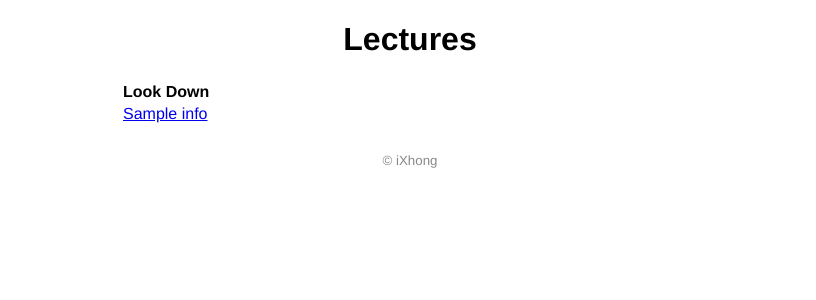
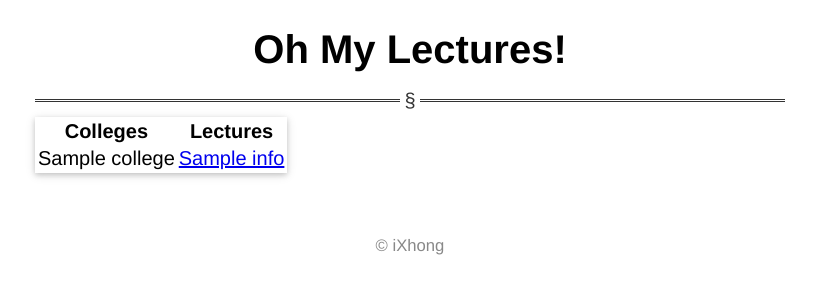
Before and after one commit to iXhong/LectureCollection, a Flask app: template templates/index.html in a window 1280 px wide. Shown: the top 300 px of the page, without its empty margins (230-1046 px from the left). Run offline with Flask 3, Linux system fonts and the light colour scheme; the template is opened without the code that fills it: most values are stand-ins (such as "Sample title", 1, 10 or a date in 2020).

Commit message:
slightly modified

```diff
--- a/static/style.css
+++ b/static/style.css
@@ -1,8 +1,9 @@
 body {
     margin: auto;
-    max-width: 580px;
-    font-size: 16px;
+    max-width: 750px;
+    font-size: 20px;
     font-family: Helvetica, Arial, sans-serif;
+    white-space: nowrap;
 }
 
 /* 页脚 */
@@ -12,23 +13,28 @@ footer {
     text-align: center;
     padding: 10px;
 }
+hr {
+    border: none;
+    border-top: 3px double #333;
+    color: #333;
+    overflow: visible;
+    text-align: center;
+    height: 5px;
+}
 
-.list {
-    list-style-type: none;
-    padding: 0;
-    margin-bottom: 10px;
+hr:after {
+    background: #fff;
+    content: '§';
+    padding: 0 4px;
+    position: relative;
+    top: -13px;
+}
+table {
+    table-layout: auto;
+    margin-bottom: 50px;
     box-shadow: 0 2px 5px 0 rgba(0, 0, 0, 0.16), 0 2px 10px 0 rgba(0, 0, 0, 0.12);
 }
 
-.list li {
-    padding: 12px 24px;
-    border-bottom: 1px solid #ddd;
-}
-
-.list li:last-child {
-    border-bottom:none;
-}
-
-.   list li:hover {
+table tr:hover{
     background-color: #f8f9fa;
 }
--- a/templates/index.html
+++ b/templates/index.html
@@ -6,27 +6,18 @@
     <title>Lecture Collection</title>
 </head>
 <body>
-    <h1 style="text-align: center;">Lectures</h1>
-
-{#    <ul class="list">#}
-{#        {% for info in info_list %}#}
-{#        <li><a href="{{ info.info_link }}" >{{ info.info_text }}</a></li>#}
-{#        {% endfor %}#}
-{#    </ul>#}
-    <table class="fixed_headers">
-        <thead>
-            <tr>
-                <th>Look Down</th>
-            </tr>
-        </thead>
+    <h1 style="text-align: center;">Oh My Lectures!</h1>
+    <hr>
+        <table>
+            <thead><tr><th>Colleges</th><th>Lectures</th></tr></thead>
                 <tbody>
                 {% for info in infos %}
                 <tr>
+                    <td>{{ info["college"] }}</td>
                     <td><a href="{{ info["link"] }}">{{ info["name"] }}</a> </td>
                 </tr>
                 {% endfor %}
                 </tbody>
-
         </table>
     <footer>
         <small>&copy; iXhong </small>
```
Lines whose indentation alone changed are shown as unchanged.
